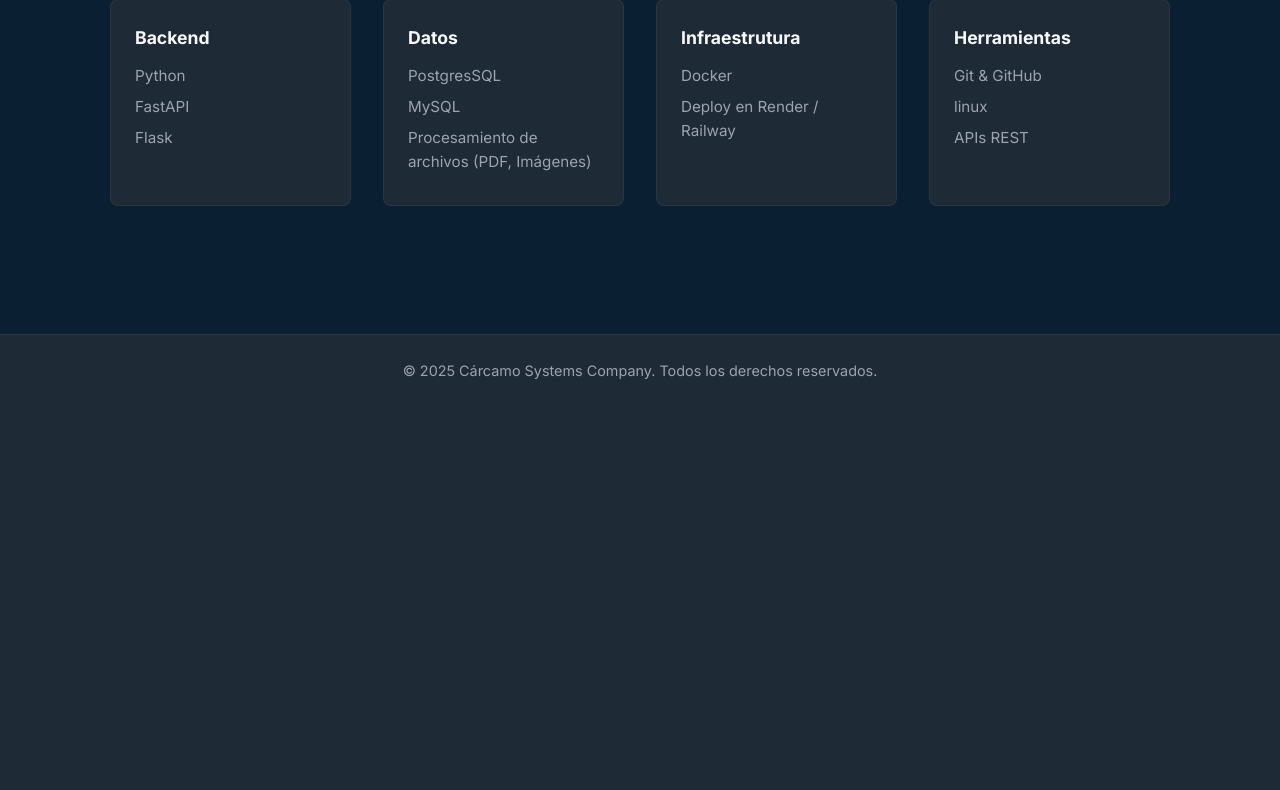
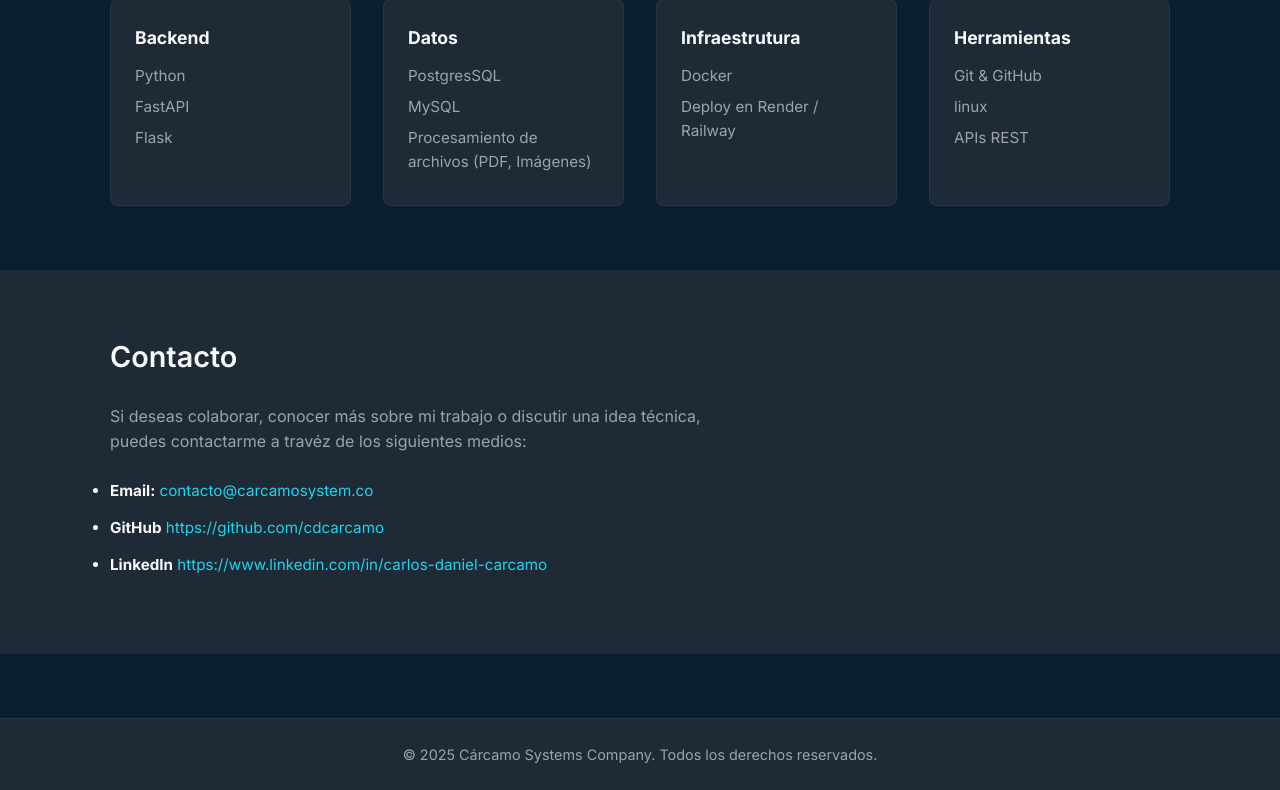
Before and after one commit to cdcarcamo/portafolio, a FastAPI app: page / in a window 1280 px wide. Shown: the part 1990-2780 px from the top of the page. Before the commit the page ends 2369 px from the top, so only its background shows below. Run offline with FastAPI, Linux system fonts and the light colour scheme.

Commit message:
Se agrega sección de contacto en index y se da estilo a sección

```diff
--- a/app/static/css/styles.css
+++ b/app/static/css/styles.css
@@ -298,3 +298,37 @@ about.text {
     transform: translateY((-4px));
     border-color: var(--color-accent);
 }
+
+/* =========================
+   CONTACT
+   ========================= */
+.contact {
+    background-color: var(--color-secondary);
+    padding: 4rem 0;
+}
+
+.contact h3 {
+    font-size: 1.8rem;
+    font-weight: 600;
+    margin-bottom: 1.5rem;
+}
+
+.contact-text {
+    max-width: 600px;
+    color: var(--color-muted);
+    margin-bottom: 1.5rem;
+}
+
+.contact-list li {
+    margin-bottom: 0.8rem;
+    font-size: 0.95rem;
+}
+
+.contact-list a {
+    color: var(--color-accent);
+    text-decoration: none;
+}
+
+.contact-list a:hover {
+    text-decoration: underline;
+}
--- a/app/templates/index.html
+++ b/app/templates/index.html
@@ -167,4 +167,38 @@
         </div>
     </div>
 </section>
+
+<section class="contact">
+    <div class="container">
+        <h3>Contacto</h3>
+
+        <p class="contact-text">
+            Si deseas colaborar, conocer más sobre mi trabajo o discutir una
+            idea técnica, puedes contactarme a travéz de los siguientes medios:
+        </p>
+
+        <ul class="contact-list">
+            <li>
+                <strong>Email:</strong>
+                <a href="mailto:contacto@carcamosystem.co">
+                    contacto@carcamosystem.co
+                </a>
+            </li>
+
+            <li class="contacto-list">
+                <strong>GitHub</strong>
+                <a href="https://github.com/cdcarcamo" target="_blank">
+                    https://github.com/cdcarcamo
+                </a>
+            </li>
+
+            <li>
+                <strong>LinkedIn</strong>
+                <a href="https://www.linkedin.com/in/carlos-daniel-carcamo/">
+                    https://www.linkedin.com/in/carlos-daniel-carcamo
+                </a>
+            </li>
+        </ul>
+    </div>
+</section>
 {% endblock %}
```
